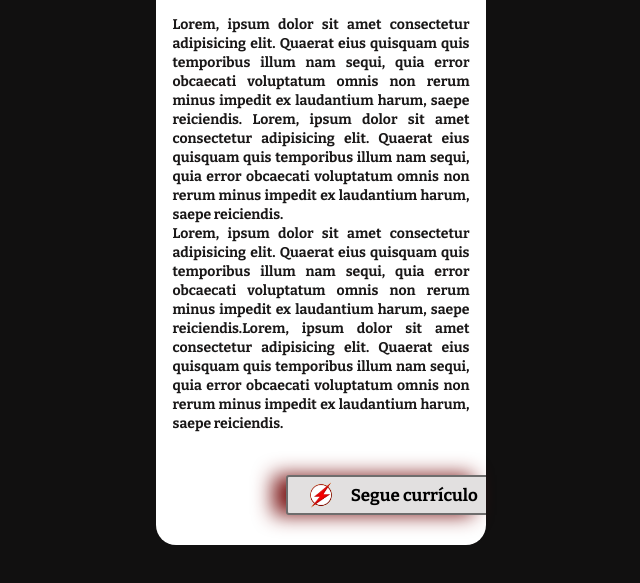
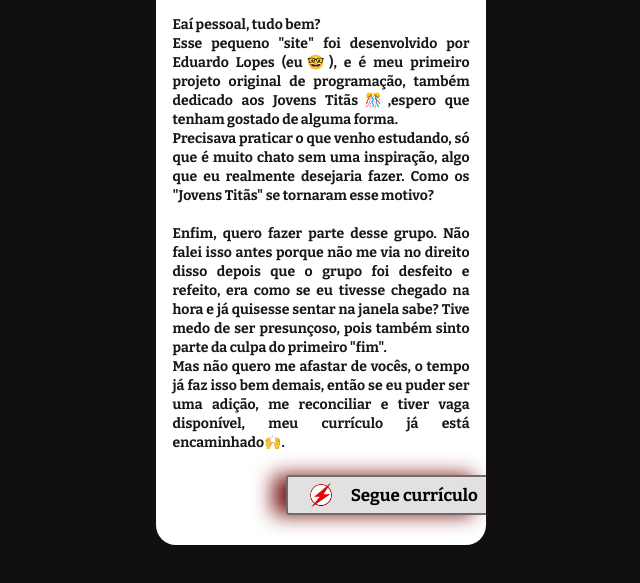
Before and after one commit to Lopes00/TITANS, a plain HTML site: page lapis.html in a window 1280 px wide. Shown: the part 163-746 px from the top of the page, without its empty margins (319-959 px from the left). Drawn offline with nearby package versions, Linux system fonts and the light colour scheme.

Commit message:
VersionTTFinal?

```diff
--- a/lapis.html
+++ b/lapis.html
@@ -4,7 +4,7 @@
     <meta name="viewport" content="width=device-width, initial-scale=1.0">
     <title>Caros titãs</title>
     <!-- Adicione os links para os arquivos CSS e JavaScript do Bootstrap 5 -->
-    <link href="per.css" rel="stylesheet">
+    <link href="perf.css" rel="stylesheet">
     <link rel="stylesheet" href="lola.css">
     <link rel="icon" href="icons/teenTitans-favicon.png">
 </head>
@@ -23,9 +23,11 @@
                 <section class="segundo" id="segundocaro">
                     <div class="redacao">
                         <p id="txtlp">
-                            Lorem, ipsum dolor sit amet consectetur adipisicing elit. Quaerat eius quisquam quis temporibus illum nam sequi, quia error obcaecati voluptatum omnis non rerum minus impedit ex laudantium harum, saepe reiciendis.
-                            Lorem, ipsum dolor sit amet consectetur adipisicing elit. Quaerat eius quisquam quis temporibus illum nam sequi, quia error obcaecati voluptatum omnis non rerum minus impedit ex laudantium harum, saepe reiciendis.<br>
-                            Lorem, ipsum dolor sit amet consectetur adipisicing elit. Quaerat eius quisquam quis temporibus illum nam sequi, quia error obcaecati voluptatum omnis non rerum minus impedit ex laudantium harum, saepe reiciendis.Lorem, ipsum dolor sit amet consectetur adipisicing elit. Quaerat eius quisquam quis temporibus illum nam sequi, quia error obcaecati voluptatum omnis non rerum minus impedit ex laudantium harum, saepe reiciendis.
+                            Eaí pessoal, tudo bem? <br>
+                            Esse pequeno "site" foi desenvolvido por Eduardo Lopes (eu🤓), e é meu primeiro projeto original de programação, também dedicado aos Jovens Titãs🎊,espero que tenham gostado de alguma forma.<br>
+                            Precisava praticar o que venho estudando, só que é muito chato sem uma inspiração, algo que eu realmente desejaria fazer. Como os "Jovens Titãs" se tornaram esse motivo?<br><br>
+                            Enfim, quero fazer parte desse grupo. Não falei isso antes porque não me via no direito disso depois que o grupo foi desfeito e refeito, era como se eu tivesse chegado na hora e já quisesse sentar na janela sabe? Tive medo de ser presunçoso, pois também sinto parte da culpa do primeiro "fim".<br>
+                            Mas não quero me afastar de vocês, o tempo já faz isso bem demais, então se eu puder ser uma adição, me reconciliar e tiver vaga disponível, meu currículo já está encaminhado🙌.
                         </p>
                     </div>
 
--- a/per.css
+++ b/perf.css
@@ -471,7 +471,7 @@
     position: absolute;
     text-align: center;
     color: white;
-    top: 340px;
+    top: 300px;
     right: 60px;
 
 }
@@ -525,7 +525,7 @@
 }
 
 #nomelopes{
-    color:#dbdd3c ;
+    color: #7c1717 ;
     font-size: 30px;
 }
 
```
Also changed, not shown: gi.html (+1 -1 lines), gui.html (+1 -1 lines), maria.html (+2 -2 lines), ph.html (+1 -1 lines), thay.html (+1 -1 lines).
